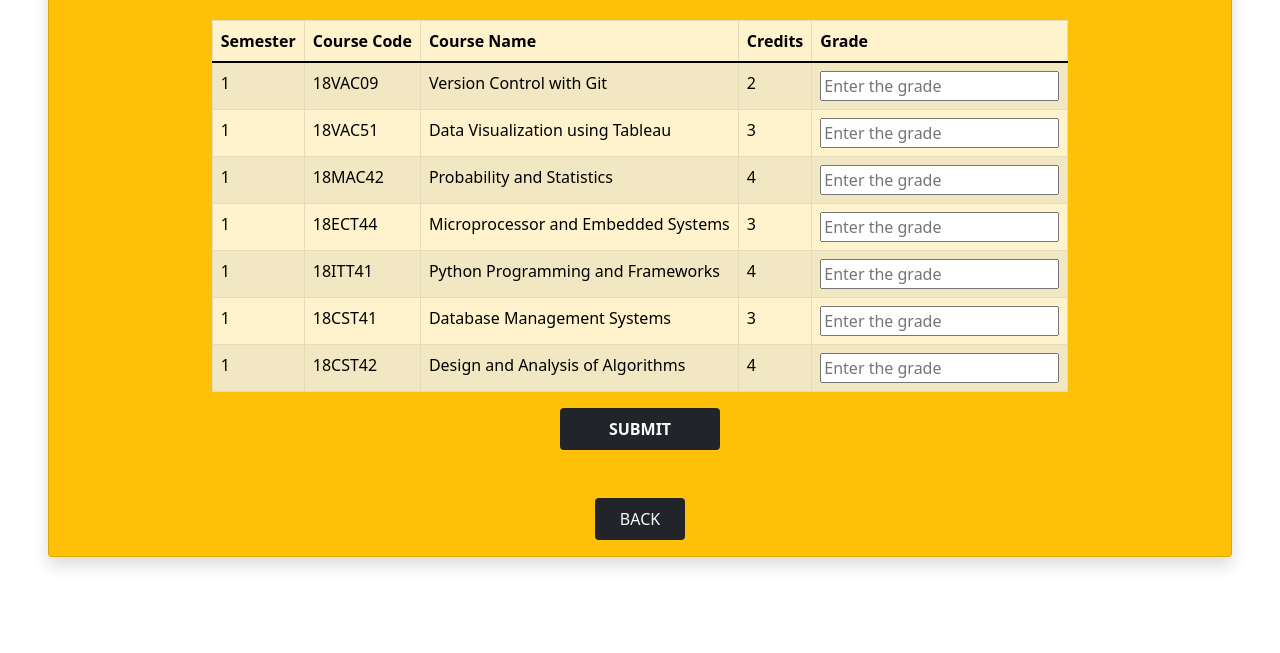
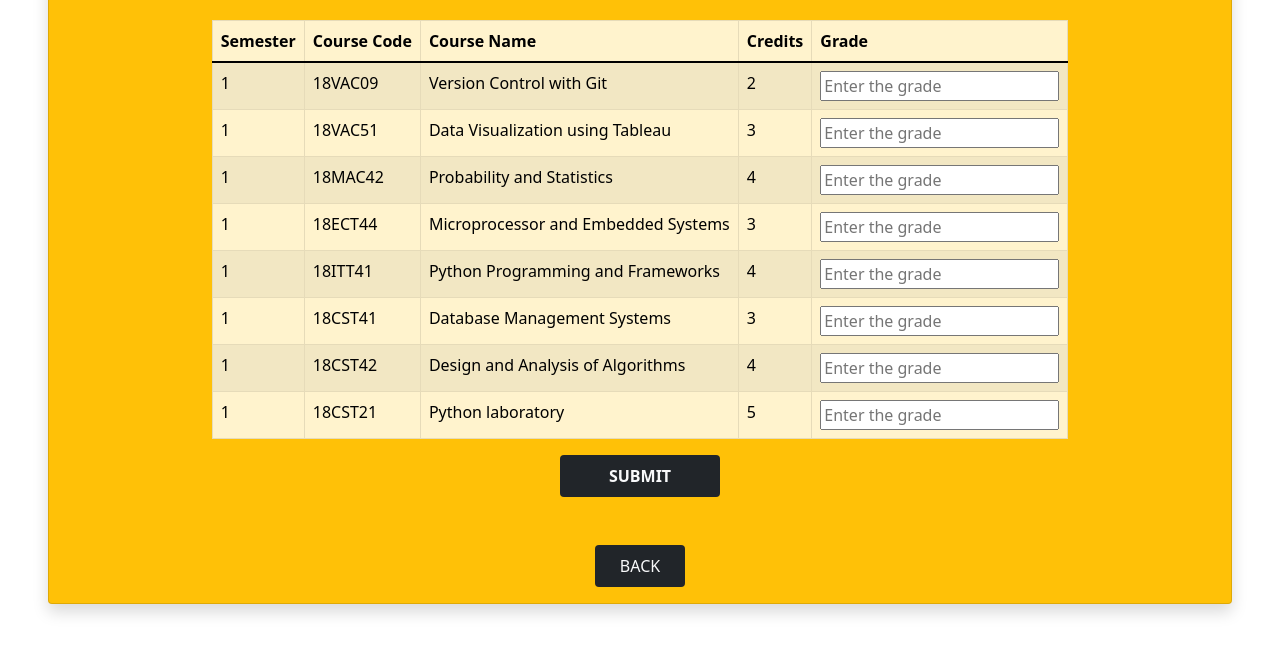
Before and after one commit to FATHIMAKADHOONM/calci, a plain HTML site: page cgpa.html in a window 1280 px wide. Shown: the part 99-752 px from the top of the page. Drawn offline with nearby package versions, Linux system fonts and the light colour scheme.

Commit message:
Update cgpa.html

```diff
--- a/cgpa.html
+++ b/cgpa.html
@@ -92,6 +92,13 @@
                                 <td id="cd7">4</td>
                                 <td><input type="text" placeholder="Enter the grade" id="s7"></td>
                             </tr>
+                            <tr>
+                                <td scope="row">1</th>
+                                <td>18CST21</td>
+                                <td>Python laboratory</td>
+                                <td id="cd8">5</td>
+                                <td><input type="text" placeholder="Enter the grade" id="s8"></td>
+                            </tr>
 
                         </tbody>
                     </table>
@@ -124,7 +131,7 @@
         const result = () => {
             var grade = "";
             var credit = 0, sum = 0, flag = 1;
-            for (let i = 1; i <= 7; i++) {
+            for (let i = 1; i <= 8; i++) {
                 grade = document.getElementById("s" + i).value;
                 credit = parseInt(document.getElementById("cd" + i).innerText);
 
```
